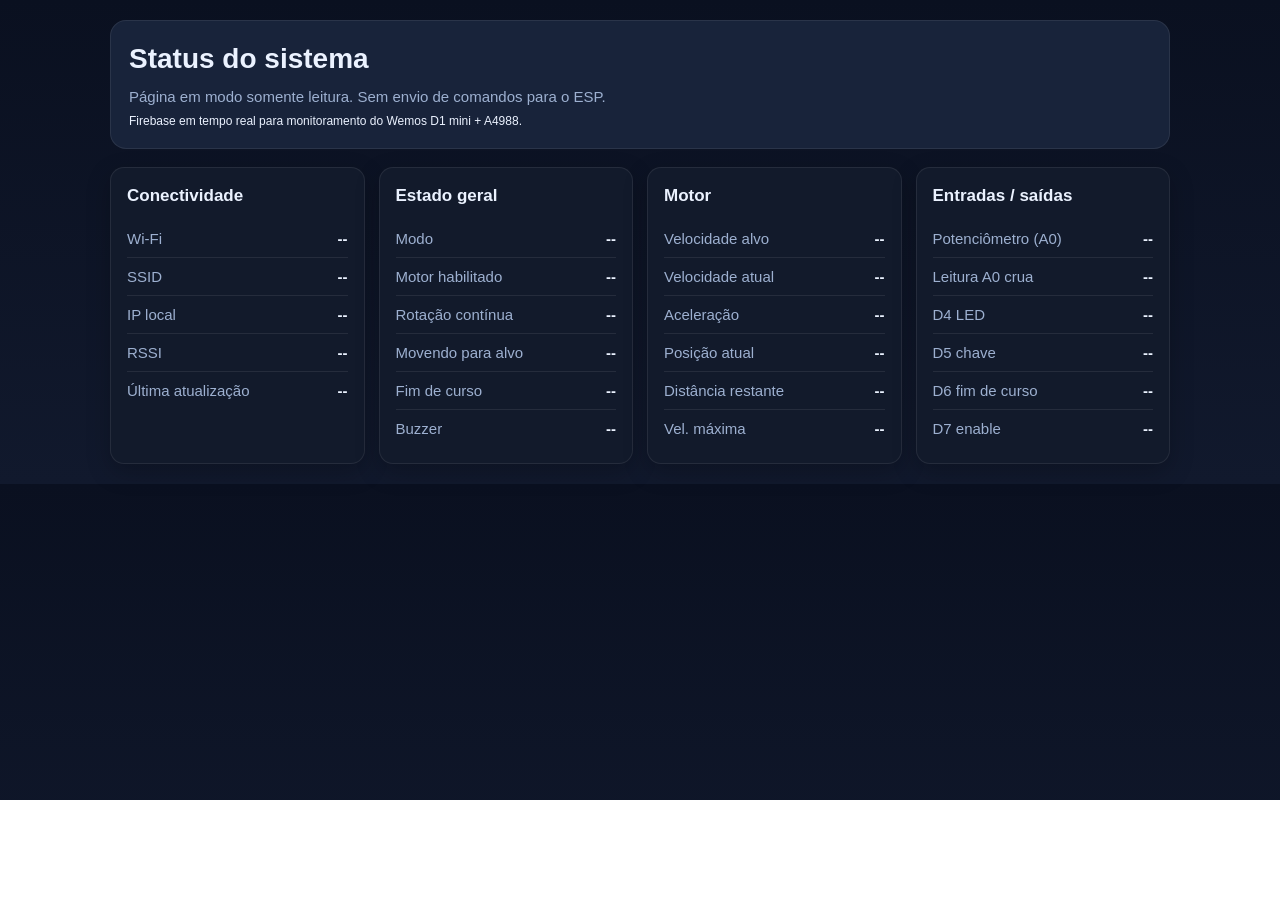
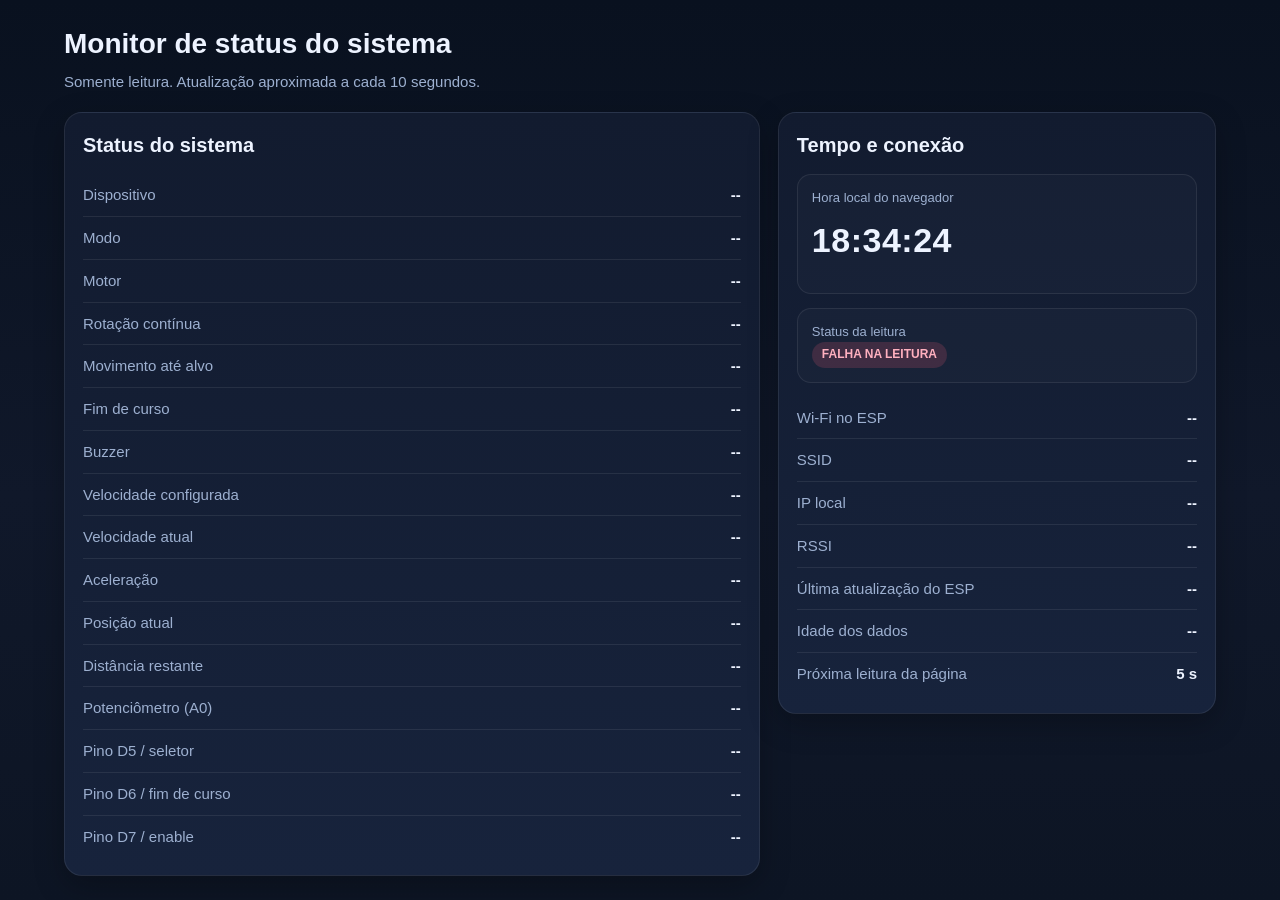
Before and after one commit to danielandradam/electrospinning-panel, a plain HTML site: page panel_full_io.html in a window 1280 px wide. Before the commit the page ends 800 px from the top, so only its background shows below. Drawn offline with Linux system fonts and the light colour scheme; no server answers.

Commit message:
Update panel_full_io.html

```diff
--- a/panel_full_io.html
+++ b/panel_full_io.html
@@ -3,166 +3,224 @@
 <head>
   <meta charset="utf-8">
   <meta name="viewport" content="width=device-width,initial-scale=1">
-  <title>Status do Sistema - Wemos D1 mini + A4988</title>
+  <title>Status do Sistema - A4988 / eduroam</title>
   <style>
     :root{
-      --bg:#0b1020;
-      --card:#121a2b;
-      --card2:#18233a;
-      --text:#ebf2ff;
+      --bg:#0b1220;
+      --panel:#121b2f;
+      --panel2:#17233c;
+      --line:rgba(255,255,255,.08);
+      --text:#edf3ff;
       --muted:#9db0d0;
-      --ok:#16c47f;
-      --warn:#f5b700;
-      --bad:#ff5d73;
-      --line:rgba(255,255,255,.08);
+      --ok:#25c281;
+      --warn:#f0b429;
+      --bad:#ef5b75;
+      --shadow:0 10px 30px rgba(0,0,0,.25);
     }
     *{box-sizing:border-box}
-    body{margin:0;background:linear-gradient(180deg,#0a1020,#11192d);color:var(--text);font:15px/1.4 Arial,Helvetica,sans-serif}
-    .wrap{max-width:1100px;margin:0 auto;padding:20px}
-    h1{margin:0 0 8px;font-size:28px}
-    .muted{color:var(--muted)}
-    .grid{display:grid;grid-template-columns:repeat(auto-fit,minmax(240px,1fr));gap:14px;margin-top:18px}
-    .card{background:var(--card);border:1px solid var(--line);border-radius:14px;padding:16px;box-shadow:0 8px 24px rgba(0,0,0,.22)}
-    .card h2{margin:0 0 12px;font-size:17px}
-    .row{display:flex;justify-content:space-between;gap:12px;padding:8px 0;border-bottom:1px solid var(--line)}
+    body{
+      margin:0;
+      font:15px/1.45 Arial, Helvetica, sans-serif;
+      color:var(--text);
+      background:linear-gradient(180deg,#09111f,#10182a 55%,#0d1524);
+    }
+    .wrap{max-width:1200px;margin:0 auto;padding:24px}
+    .title{margin:0 0 6px;font-size:28px}
+    .subtitle{color:var(--muted);margin:0 0 20px}
+    .layout{
+      display:grid;
+      grid-template-columns:1.35fr .85fr;
+      gap:18px;
+      align-items:start;
+    }
+    .card{
+      background:linear-gradient(180deg,var(--panel),var(--panel2));
+      border:1px solid var(--line);
+      border-radius:18px;
+      box-shadow:var(--shadow);
+      padding:18px;
+      min-height:420px;
+    }
+    .card h2{margin:0 0 14px;font-size:20px}
+    .row{
+      display:grid;
+      grid-template-columns: 1.1fr 1fr;
+      gap:14px;
+      padding:10px 0;
+      border-bottom:1px solid var(--line);
+      align-items:center;
+    }
     .row:last-child{border-bottom:none}
     .key{color:var(--muted)}
     .val{font-weight:700;text-align:right;word-break:break-word}
-    .badge{display:inline-block;padding:4px 10px;border-radius:999px;font-weight:700;font-size:12px}
-    .ok{background:rgba(22,196,127,.15);color:#74efb7}
-    .warn{background:rgba(245,183,0,.14);color:#ffd76a}
-    .bad{background:rgba(255,93,115,.15);color:#ff9baa}
-    .hero{background:var(--card2);border:1px solid var(--line);border-radius:16px;padding:18px}
-    .hero .line{margin-top:6px}
-    .small{font-size:12px}
+    .badge{
+      display:inline-block;
+      padding:4px 10px;
+      border-radius:999px;
+      font-size:12px;
+      font-weight:700;
+    }
+    .ok{background:rgba(37,194,129,.16);color:#7ff0bd}
+    .warn{background:rgba(240,180,41,.18);color:#ffd77a}
+    .bad{background:rgba(239,91,117,.18);color:#ffb0bf}
+    .big{
+      font-size:34px;
+      font-weight:800;
+      letter-spacing:.5px;
+      margin:8px 0 14px;
+    }
+    .metaBox{
+      border:1px solid var(--line);
+      border-radius:14px;
+      padding:14px;
+      margin-bottom:14px;
+      background:rgba(255,255,255,.02);
+    }
+    .small{font-size:13px;color:var(--muted)}
+    .rightGrid{display:grid;gap:14px}
+    @media (max-width: 900px){
+      .layout{grid-template-columns:1fr}
+      .card{min-height:auto}
+    }
   </style>
 </head>
 <body>
   <div class="wrap">
-    <div class="hero">
-      <h1>Status do sistema</h1>
-      <div class="muted">Página em modo somente leitura. Sem envio de comandos para o ESP.</div>
-      <div class="line small">Firebase em tempo real para monitoramento do Wemos D1 mini + A4988.</div>
-    </div>
+    <h1 class="title">Monitor de status do sistema</h1>
+    <p class="subtitle">Somente leitura. Atualização aproximada a cada 10 segundos.</p>
 
-    <div class="grid">
-      <div class="card">
-        <h2>Conectividade</h2>
-        <div class="row"><div class="key">Wi‑Fi</div><div class="val" id="wifi_status">--</div></div>
-        <div class="row"><div class="key">SSID</div><div class="val" id="wifi_ssid">--</div></div>
-        <div class="row"><div class="key">IP local</div><div class="val" id="ip">--</div></div>
-        <div class="row"><div class="key">RSSI</div><div class="val" id="wifi_rssi">--</div></div>
-        <div class="row"><div class="key">Última atualização</div><div class="val" id="last_update">--</div></div>
-      </div>
+    <div class="layout">
+      <section class="card">
+        <h2>Status do sistema</h2>
 
-      <div class="card">
-        <h2>Estado geral</h2>
+        <div class="row"><div class="key">Dispositivo</div><div class="val" id="device">--</div></div>
         <div class="row"><div class="key">Modo</div><div class="val" id="mode">--</div></div>
-        <div class="row"><div class="key">Motor habilitado</div><div class="val" id="motor_enabled">--</div></div>
+        <div class="row"><div class="key">Motor</div><div class="val" id="motor_enabled">--</div></div>
         <div class="row"><div class="key">Rotação contínua</div><div class="val" id="continuous_running">--</div></div>
-        <div class="row"><div class="key">Movendo para alvo</div><div class="val" id="moving_to_target">--</div></div>
+        <div class="row"><div class="key">Movimento até alvo</div><div class="val" id="moving_to_target">--</div></div>
         <div class="row"><div class="key">Fim de curso</div><div class="val" id="endstop_active">--</div></div>
         <div class="row"><div class="key">Buzzer</div><div class="val" id="buzzer_on">--</div></div>
-      </div>
-
-      <div class="card">
-        <h2>Motor</h2>
-        <div class="row"><div class="key">Velocidade alvo</div><div class="val" id="last_speed">--</div></div>
+        <div class="row"><div class="key">Velocidade configurada</div><div class="val" id="last_speed">--</div></div>
         <div class="row"><div class="key">Velocidade atual</div><div class="val" id="current_speed_runtime">--</div></div>
         <div class="row"><div class="key">Aceleração</div><div class="val" id="acceleration">--</div></div>
         <div class="row"><div class="key">Posição atual</div><div class="val" id="current_position">--</div></div>
         <div class="row"><div class="key">Distância restante</div><div class="val" id="distance_to_go">--</div></div>
-        <div class="row"><div class="key">Vel. máxima</div><div class="val" id="max_motor_speed">--</div></div>
+        <div class="row"><div class="key">Potenciômetro (A0)</div><div class="val" id="pot_value">--</div></div>
+        <div class="row"><div class="key">Pino D5 / seletor</div><div class="val" id="pin_d5_switch">--</div></div>
+        <div class="row"><div class="key">Pino D6 / fim de curso</div><div class="val" id="pin_d6_endstop">--</div></div>
+        <div class="row"><div class="key">Pino D7 / enable</div><div class="val" id="pin_d7_enable">--</div></div>
+      </section>
+
+      <aside class="rightGrid">
+        <section class="card">
+          <h2>Tempo e conexão</h2>
+
+          <div class="metaBox">
+            <div class="small">Hora local do navegador</div>
+            <div class="big" id="clock">--:--:--</div>
           </div>
 
-      <div class="card">
-        <h2>Entradas / saídas</h2>
-        <div class="row"><div class="key">Potenciômetro (A0)</div><div class="val" id="pot_value">--</div></div>
-        <div class="row"><div class="key">Leitura A0 crua</div><div class="val" id="a0_raw">--</div></div>
-        <div class="row"><div class="key">D4 LED</div><div class="val" id="pin_d4_led">--</div></div>
-        <div class="row"><div class="key">D5 chave</div><div class="val" id="pin_d5_switch">--</div></div>
-        <div class="row"><div class="key">D6 fim de curso</div><div class="val" id="pin_d6_endstop">--</div></div>
-        <div class="row"><div class="key">D7 enable</div><div class="val" id="pin_d7_enable">--</div></div>
+          <div class="metaBox">
+            <div class="small">Status da leitura</div>
+            <div id="page_status">--</div>
           </div>
+
+          <div class="row"><div class="key">Wi‑Fi no ESP</div><div class="val" id="wifi_status">--</div></div>
+          <div class="row"><div class="key">SSID</div><div class="val" id="wifi_ssid">--</div></div>
+          <div class="row"><div class="key">IP local</div><div class="val" id="ip">--</div></div>
+          <div class="row"><div class="key">RSSI</div><div class="val" id="wifi_rssi">--</div></div>
+          <div class="row"><div class="key">Última atualização do ESP</div><div class="val" id="updated_seconds">--</div></div>
+          <div class="row"><div class="key">Idade dos dados</div><div class="val" id="data_age">--</div></div>
+          <div class="row"><div class="key">Próxima leitura da página</div><div class="val" id="next_refresh">--</div></div>
+        </section>
+      </aside>
     </div>
   </div>
 
-  <script src="https://www.gstatic.com/firebasejs/8.10.1/firebase-app.js"></script>
-  <script src="https://www.gstatic.com/firebasejs/8.10.1/firebase-database.js"></script>
   <script>
-    const firebaseConfig = {
-      apiKey: "AIzaSyAatJ7zCMGoDPQTdsKOJIwP8pp739_j62c",
-      authDomain: "eletrospinnig.firebaseapp.com",
-      databaseURL: "https://eletrospinnig-default-rtdb.firebaseio.com",
-      projectId: "eletrospinnig",
-      storageBucket: "eletrospinnig.firebasestorage.app",
-      messagingSenderId: "880625441630",
-      appId: "1:880625441630:web:bf2c5e07705cf1716bcdcf",
-      measurementId: "G-0R8X4WP358"
-    };
-
-    firebase.initializeApp(firebaseConfig);
-    const db = firebase.database();
+    const DB_URL = 'https://eletrospinnig-default-rtdb.firebaseio.com/monitor.json';
+    const REFRESH_MS = 10000;
+    let nextRefreshAt = Date.now() + REFRESH_MS;
 
     function setText(id, value){
       const el = document.getElementById(id);
       if (!el) return;
-      el.textContent = (value === undefined || value === null || value === "") ? "--" : value;
+      el.textContent = (value === undefined || value === null || value === '') ? '--' : value;
     }
 
-    function badge(value, goodText="ATIVO", badText="INATIVO"){
-      const cls = value ? 'badge ok' : 'badge bad';
-      const txt = value ? goodText : badText;
-      return `<span class="${cls}">${txt}</span>`;
+    function badge(text, cls){
+      return `<span class="badge ${cls}">${text}</span>`;
     }
 
-    function boolDisplay(id, value, t1="ATIVO", t0="INATIVO"){
+    function setHtml(id, html){
       const el = document.getElementById(id);
       if (!el) return;
-      el.innerHTML = badge(!!value, t1, t0);
+      el.innerHTML = html;
     }
 
-    function wifiDisplay(value){
-      const el = document.getElementById('wifi_status');
-      if (!el) return;
-      const ok = value === 'CONNECTED';
-      el.innerHTML = `<span class="badge ${ok ? 'ok' : 'bad'}">${value || '--'}</span>`;
+    function formatBool(v, t='SIM', f='NÃO'){
+      return v ? badge(t, 'ok') : badge(f, 'bad');
     }
 
-    db.ref('/state').on('value', snap => {
-      const s = snap.val() || {};
+    function updateClock(){
+      const now = new Date();
+      setText('clock', now.toLocaleTimeString('pt-BR'));
 
-      wifiDisplay(s.wifi_status);
-      setText('wifi_ssid', s.wifi_ssid);
-      setText('ip', s.ip);
-      setText('wifi_rssi', s.wifi_rssi !== undefined ? `${s.wifi_rssi} dBm` : '--');
+      const remain = Math.max(0, nextRefreshAt - Date.now());
+      setText('next_refresh', `${Math.ceil(remain/1000)} s`);
+    }
 
+    async function loadStatus(){
+      try {
+        setHtml('page_status', badge('LENDO DADOS', 'warn'));
+        const url = `${DB_URL}?_=${Date.now()}`;
+        const resp = await fetch(url, { cache: 'no-store' });
+        if (!resp.ok) throw new Error(`HTTP ${resp.status}`);
+        const s = await resp.json() || {};
+
+        setText('device', s.device);
         setText('mode', s.mode);
-      boolDisplay('motor_enabled', s.motor_enabled, 'LIGADO', 'DESLIGADO');
-      boolDisplay('continuous_running', s.continuous_running, 'SIM', 'NÃO');
-      boolDisplay('moving_to_target', s.moving_to_target, 'SIM', 'NÃO');
-      boolDisplay('endstop_active', s.endstop_active, 'ACIONADO', 'LIVRE');
-      boolDisplay('buzzer_on', s.buzzer_on, 'LIGADO', 'DESLIGADO');
-
+        setHtml('motor_enabled', formatBool(!!s.motor_enabled, 'LIGADO', 'DESLIGADO'));
+        setHtml('continuous_running', formatBool(!!s.continuous_running));
+        setHtml('moving_to_target', formatBool(!!s.moving_to_target));
+        setHtml('endstop_active', s.endstop_active ? badge('ACIONADO', 'bad') : badge('LIVRE', 'ok'));
+        setHtml('buzzer_on', formatBool(!!s.buzzer_on, 'LIGADO', 'DESLIGADO'));
         setText('last_speed', s.last_speed !== undefined ? `${s.last_speed} passos/s` : '--');
         setText('current_speed_runtime', s.current_speed_runtime !== undefined ? `${s.current_speed_runtime} passos/s` : '--');
         setText('acceleration', s.acceleration !== undefined ? `${s.acceleration} passos/s²` : '--');
         setText('current_position', s.current_position);
         setText('distance_to_go', s.distance_to_go);
-      setText('max_motor_speed', s.max_motor_speed !== undefined ? `${s.max_motor_speed} passos/s` : '--');
+        setText('pot_value', s.pot_value);
+        setHtml('pin_d5_switch', s.pin_d5_switch ? badge('HIGH / SERIAL', 'warn') : badge('LOW / POT', 'ok'));
+        setHtml('pin_d6_endstop', s.pin_d6_endstop ? badge('HIGH', 'ok') : badge('LOW', 'warn'));
+        setHtml('pin_d7_enable', s.pin_d7_enable ? badge('HIGH / DESABIL.', 'bad') : badge('LOW / HABIL.', 'ok'));
 
-      setText('pot_value', s.pot_value);
-      setText('a0_raw', s.a0_raw);
-      boolDisplay('pin_d4_led', s.pin_d4_led, 'HIGH', 'LOW');
-      boolDisplay('pin_d5_switch', s.pin_d5_switch, 'SERIAL (HIGH)', 'POT (LOW)');
-      boolDisplay('pin_d6_endstop', s.pin_d6_endstop, 'HIGH', 'LOW');
-      boolDisplay('pin_d7_enable', s.pin_d7_enable, 'HIGH', 'LOW');
-    });
+        setHtml('wifi_status', s.wifi_status === 'CONNECTED' ? badge('CONECTADO', 'ok') : badge('DESCONECTADO', 'bad'));
+        setText('wifi_ssid', s.wifi_ssid);
+        setText('ip', s.ip);
+        setText('wifi_rssi', s.wifi_rssi !== undefined ? `${s.wifi_rssi} dBm` : '--');
+        setText('updated_seconds', s.updated_seconds !== undefined ? `${s.updated_seconds} s (millis/1000)` : '--');
 
-    db.ref('/meta/last_update_ms').on('value', snap => {
-      const v = snap.val();
-      setText('last_update', v !== null && v !== undefined ? `${v} ms` : '--');
-    });
+        if (s.updated_ms !== undefined) {
+          const age = Math.max(0, Math.round((Date.now() - performance.timeOrigin - s.updated_ms) / 1000));
+          setText('data_age', `${age} s aprox.`);
+        } else {
+          setText('data_age', '--');
+        }
+
+        setHtml('page_status', badge('LEITURA OK', 'ok'));
+      } catch (err) {
+        console.error(err);
+        setHtml('page_status', badge('FALHA NA LEITURA', 'bad'));
+      } finally {
+        nextRefreshAt = Date.now() + REFRESH_MS;
+      }
+    }
+
+    updateClock();
+    loadStatus();
+    setInterval(updateClock, 1000);
+    setInterval(loadStatus, REFRESH_MS);
   </script>
 </body>
 </html>
```
Lines whose indentation alone changed are shown as unchanged.
